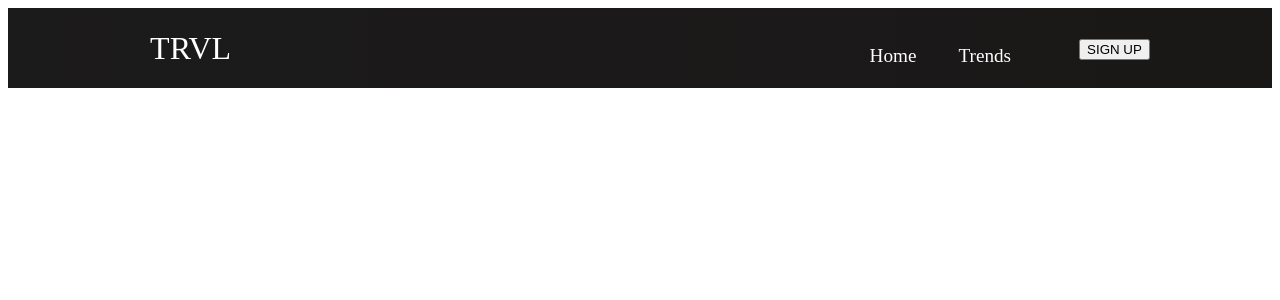
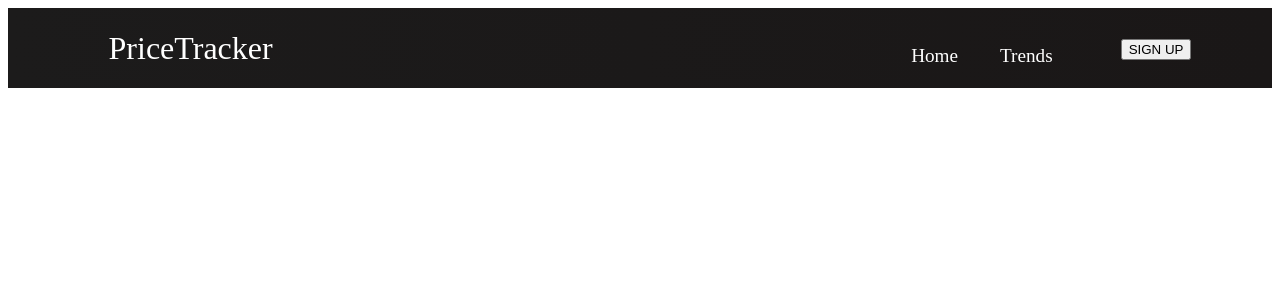
Before and after one commit to kjernest01/temp_repo, a React (Create React App) app: page / in a window 1280 px wide. Shown: the top 300 px of the page. Built offline with nearby package versions, Linux system fonts and the light colour scheme.

Commit message:
Rename Logo to PriceTracker in Navbar

```diff
--- a/src/components/Navbar.js
+++ b/src/components/Navbar.js
@@ -66,7 +66,7 @@ function Navbar() {
       <nav className='navbar'>
         <div className='navbar-container'>
           <Link to='/' className='navbar-logo' onClick={closeMobileMenu}>
-            TRVL
+            PriceTracker
             <i class='fab fa-typo3' />
           </Link>
           <div className='menu-icon' onClick={handleClick}>
```
